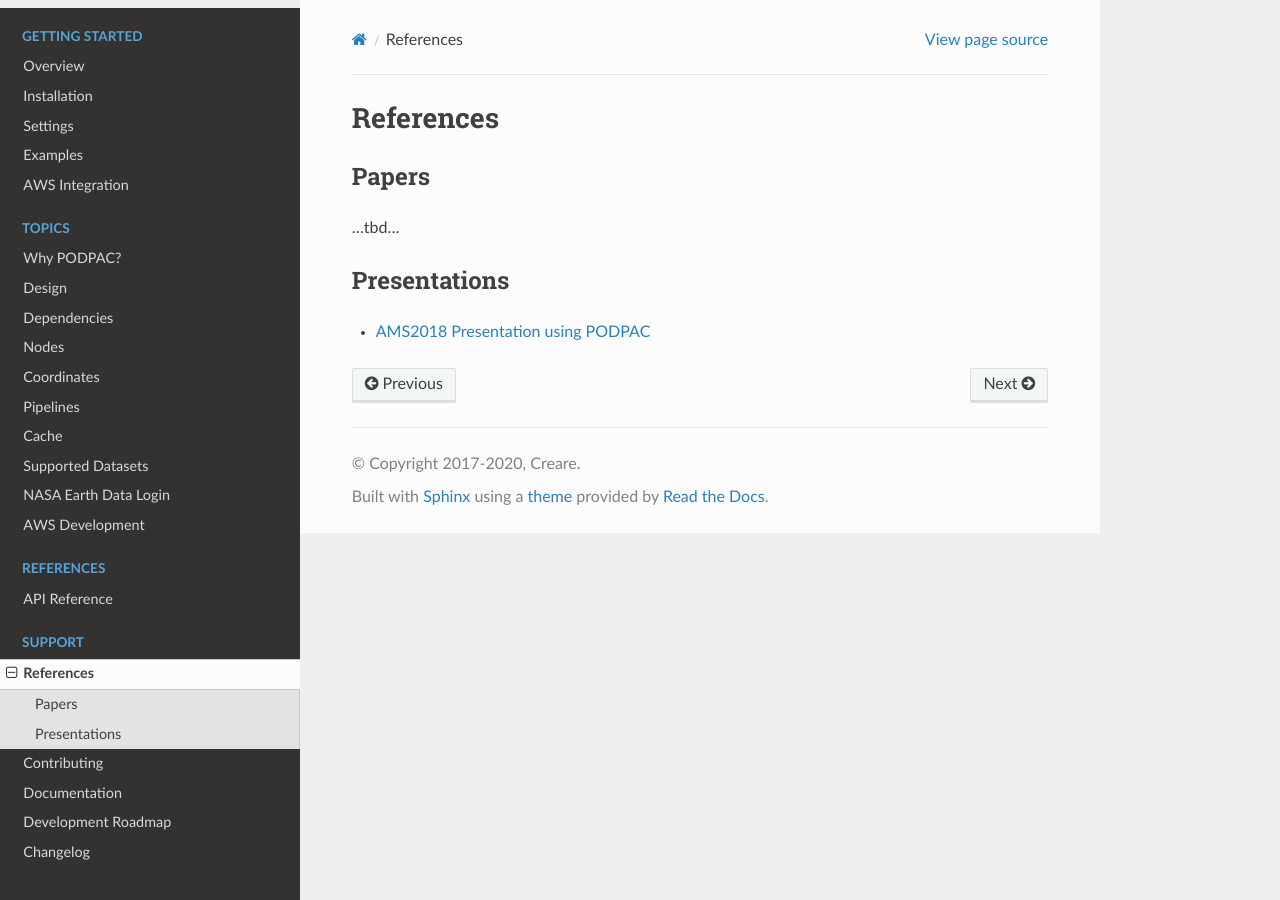
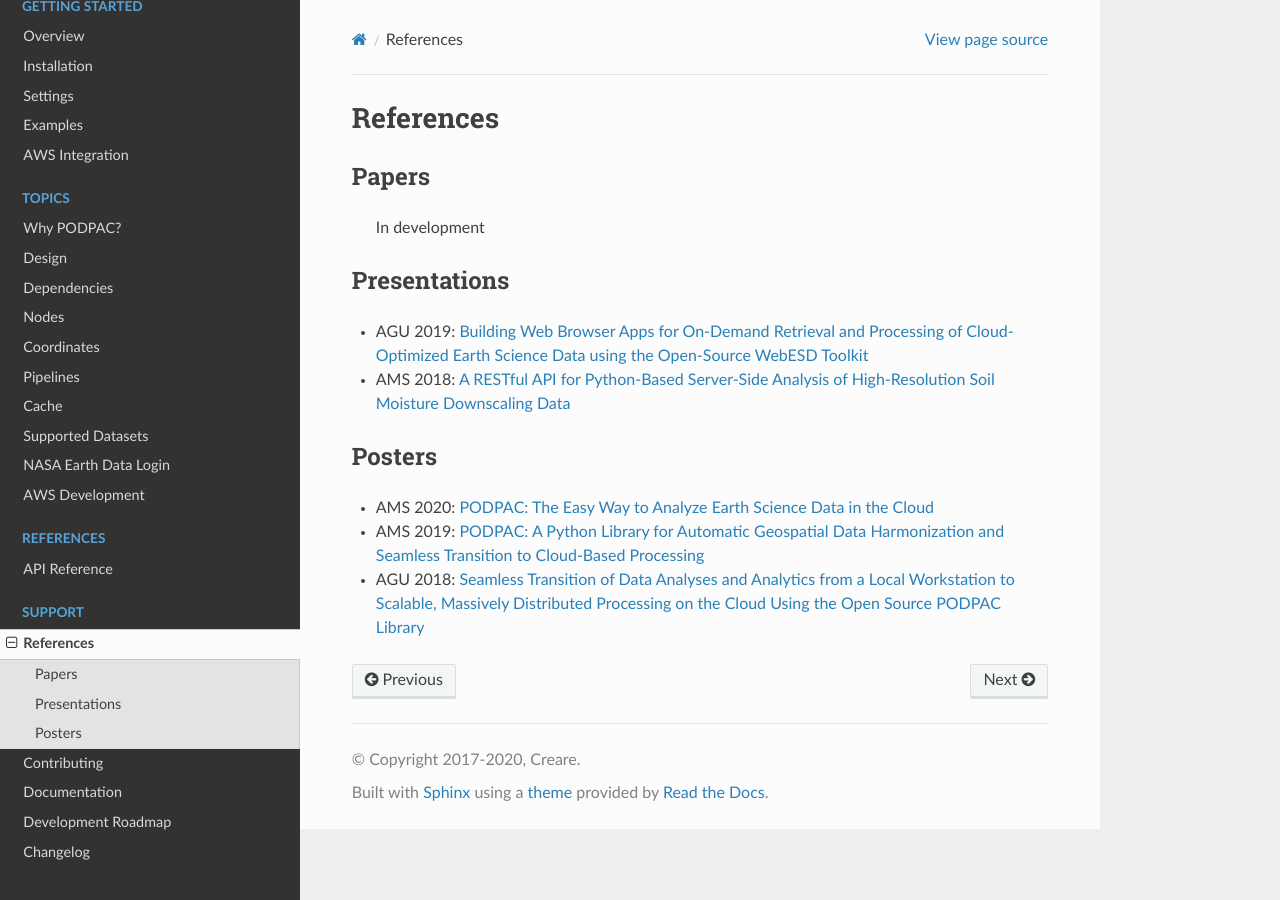
Before and after one commit to creare-com/podpac, a Sphinx documentation site: the page built from doc/source/references.md, in a window 1280 px wide. Built offline with Sphinx 7.4.7 and the Read the Docs theme 2.0.0, drawn with Linux system fonts in a browser that asks for light colours.

Commit message:
DOC: update references, fix serve script

```diff
--- a/doc/source/references.md
+++ b/doc/source/references.md
@@ -2,8 +2,15 @@
 
 ## Papers
 
-...tbd...
+> In development
 
 ## Presentations
 
-- [AMS2018 Presentation using PODPAC](https://ams.confex.com/ams/98Annual/webprogram/Paper332957.html)
+- AGU 2019: [Building Web Browser Apps for On-Demand Retrieval and Processing of Cloud-Optimized Earth Science Data using the Open-Source WebESD Toolkit](https://agu.confex.com/agu/fm19/meetingapp.cgi/Paper/505588)
+- AMS 2018: [A RESTful API for Python-Based Server-Side Analysis of High-Resolution Soil Moisture Downscaling Data](https://ams.confex.com/ams/98Annual/webprogram/Paper332957.html)
+
+## Posters
+
+- AMS 2020: [PODPAC: The Easy Way to Analyze Earth Science Data in the Cloud](https://ams.confex.com/ams/2020Annual/meetingapp.cgi/Paper/365046)
+- AMS 2019: [PODPAC: A Python Library for Automatic Geospatial Data Harmonization and Seamless Transition to Cloud-Based Processing](https://ams.confex.com/ams/2019Annual/meetingapp.cgi/Paper/352145)
+- AGU 2018: [Seamless Transition of Data Analyses and Analytics from a Local Workstation to Scalable, Massively Distributed Processing on the Cloud Using the Open Source PODPAC Library](https://www.essoar.org/doi/abs/10.1002/essoar.10500684.1)
```
Also changed, not shown: 1 other file.
